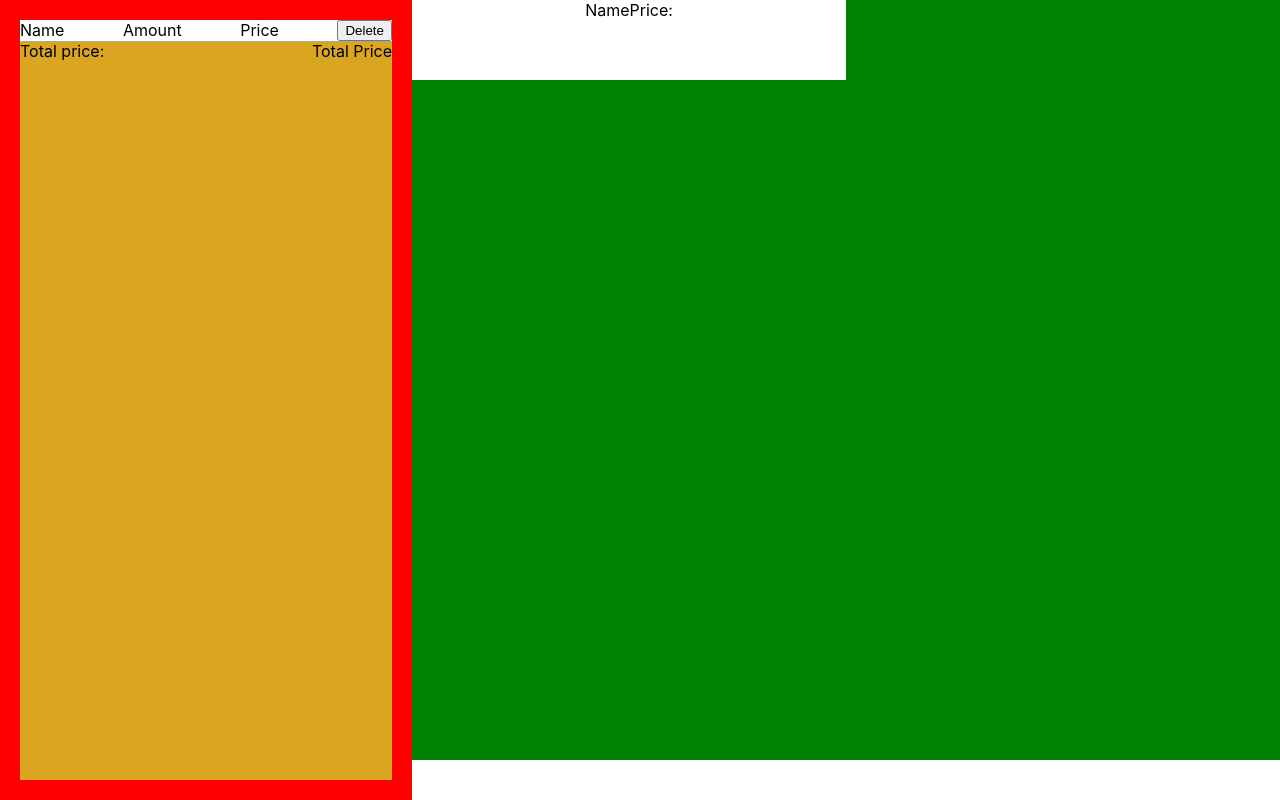
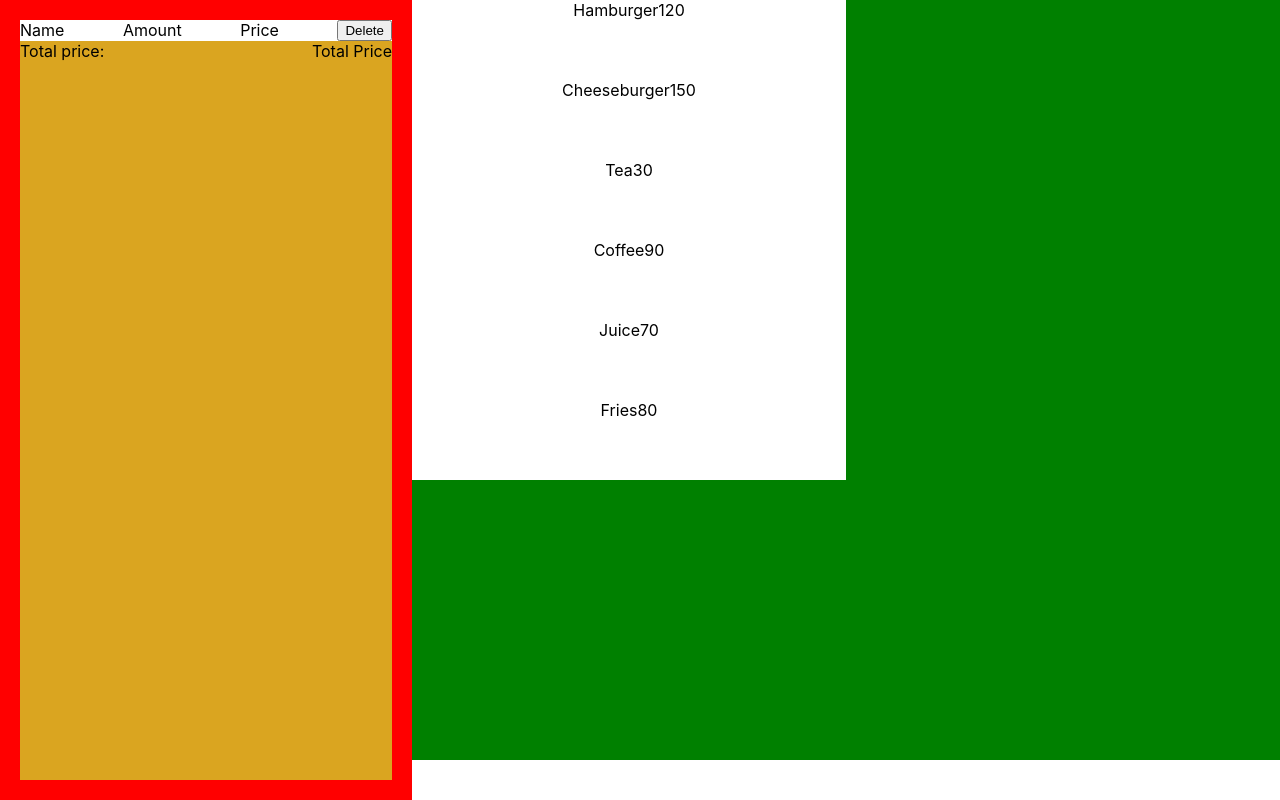
Before and after one commit to aibeksaaliev/test_7, a React (Create React App) app: page / in a window 1280 px wide. Built offline with nearby package versions, Linux system fonts and the light colour scheme.

Commit message:
added interface for MenuWindow and MenuPositions components

```diff
--- a/src/components/MenuPosition/MenuPosition.tsx
+++ b/src/components/MenuPosition/MenuPosition.tsx
@@ -1,12 +1,17 @@
 import React from 'react';
 import './MenuPosition.css';
+import {MenuPositionType} from "../../types";
 
-const MenuPosition = () => {
+interface MenuPositionProps {
+  position: MenuPositionType;
+}
+
+const MenuPosition: React.FC<MenuPositionProps> = (props) => {
   return (
     <div className="menu_position_box">
-      <img src="" alt=""/>
-      <span>Name</span>
-      <span>Price:</span>
+      <img src={props.position.image} alt=""/>
+      <span>{props.position.name}</span>
+      <span>{props.position.price}</span>
     </div>
   );
 };
--- a/src/components/MenuWindow/MenuWindow.tsx
+++ b/src/components/MenuWindow/MenuWindow.tsx
@@ -1,11 +1,24 @@
 import React from 'react';
 import './MenuWindow.css';
 import MenuPosition from "../MenuPosition/MenuPosition";
+import {MenuPositionType} from "../../types";
 
-const MenuWindow = () => {
+interface MenuWindowProps {
+  menu: MenuPositionType[];
+}
+const MenuWindow: React.FC<MenuWindowProps> = (props) => {
+  const getMenu = props.menu.map(position => {
+    return (
+      <MenuPosition
+        position={position}
+        key={position.id}
+      />
+    )
+  })
+
   return (
     <div className="menu">
-      <MenuPosition/>
+      {getMenu}
     </div>
   );
 };
--- a/src/container/App/App.tsx
+++ b/src/container/App/App.tsx
@@ -1,10 +1,10 @@
 import React from 'react';
 import './App.css';
 import OrderBox from "../../components/OrderBox/OrderBox";
-import {MenuPosition} from "../../types";
+import {MenuPositionType} from "../../types";
 import MenuWindow from "../../components/MenuWindow/MenuWindow";
 
-const MENU: MenuPosition [] = [
+const MENU: MenuPositionType [] = [
   {name: "Hamburger", price: 120, image: "", id: 125548},
   {name: "Cheeseburger", price: 150, image: "", id: 179156},
   {name: "Tea", price: 30, image: "", id: 745135},
@@ -17,7 +17,7 @@ function App() {
   return (
     <div className="App">
       <OrderBox/>
-      <MenuWindow/>
+      <MenuWindow menu={MENU}/>
     </div>
   );
 }
--- a/src/types.d.ts
+++ b/src/types.d.ts
@@ -1,4 +1,4 @@
-export interface MenuPosition {
+export interface MenuPositionType {
   name: string;
   price: number;
   image: string;
```
